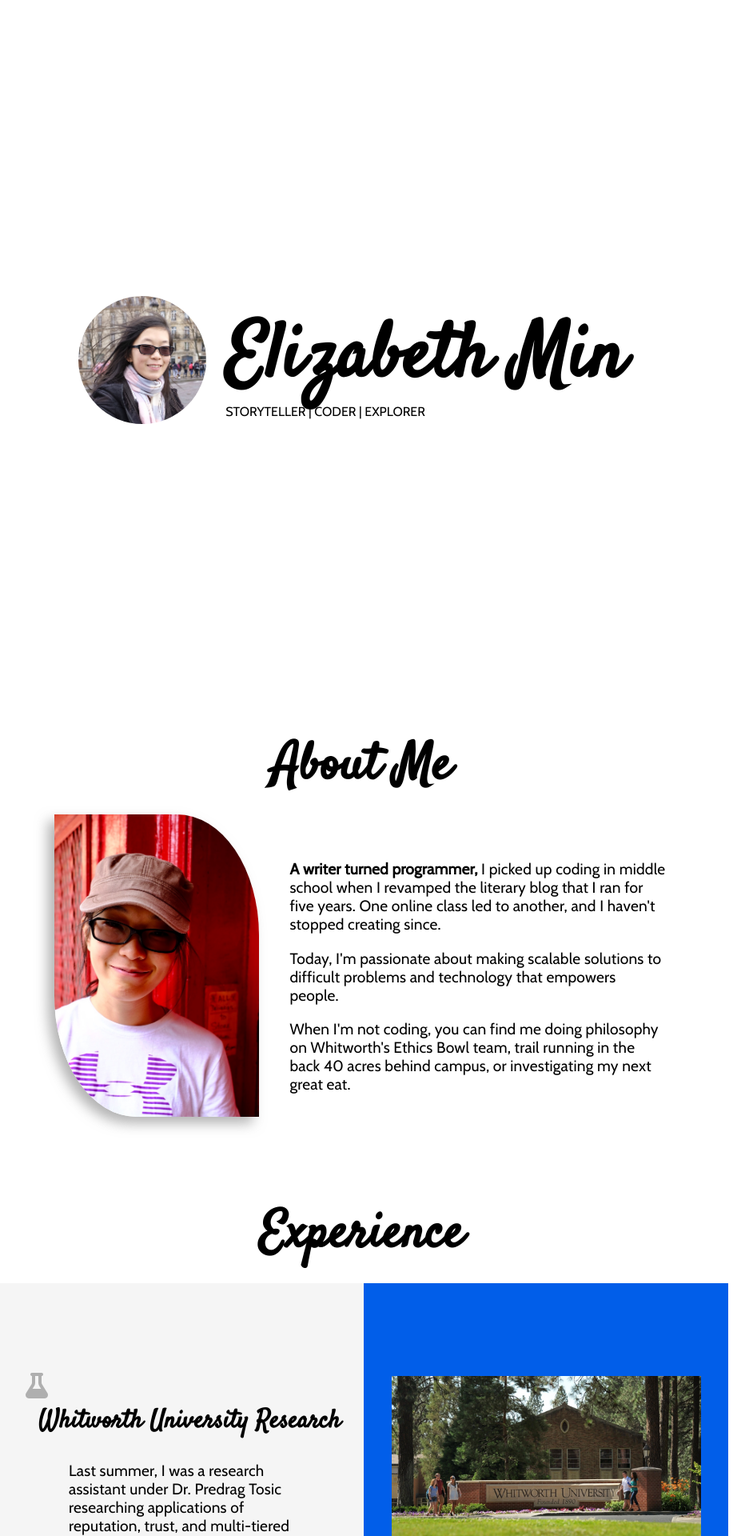
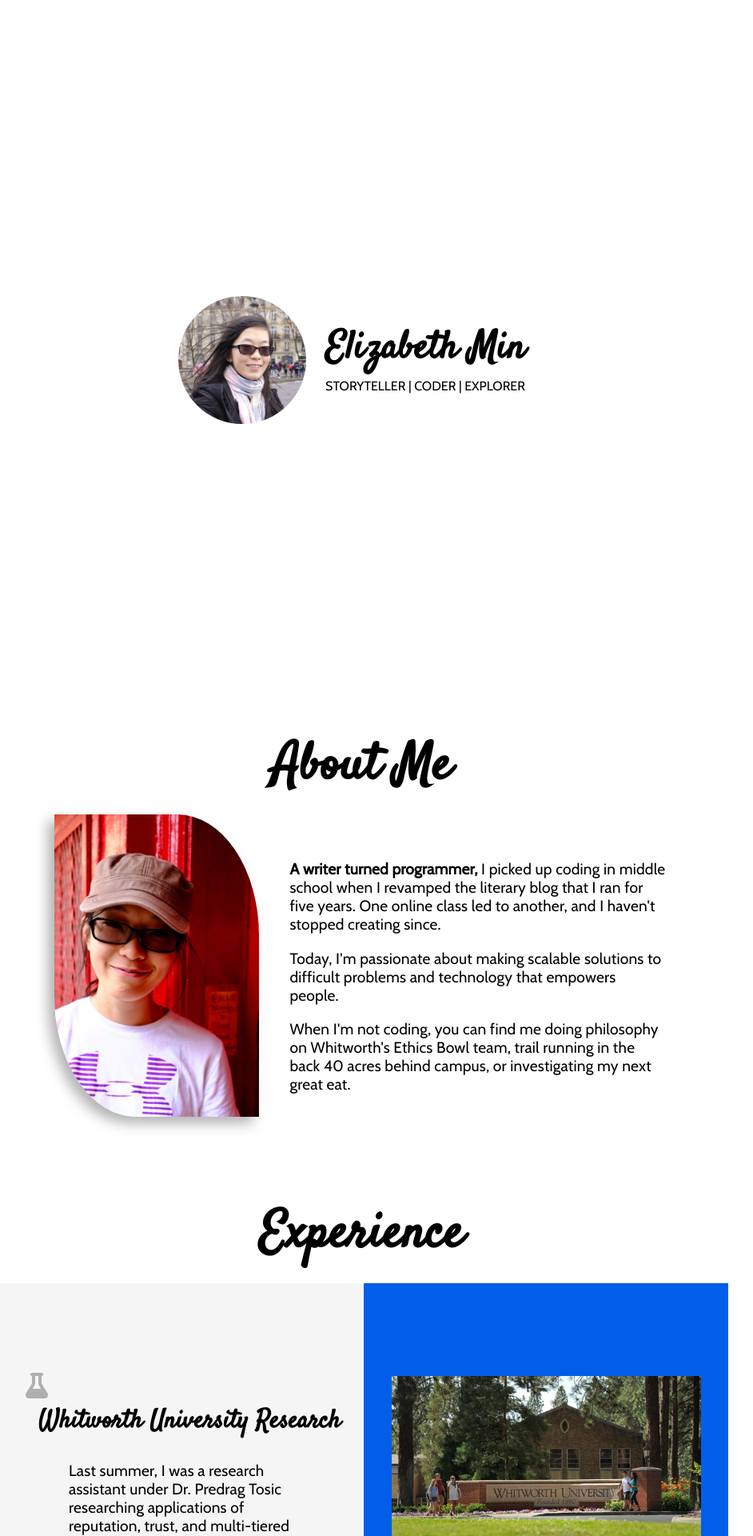
Before and after one commit to elmmo/elmmo.github.io, a Jekyll site: the page built from index.html, in a window 1280 px wide. Shown: the top 1920 px of the page at 80% size, without its empty margins (188-1130 px from the left). Built offline with Jekyll 4.4.1, drawn with Linux system fonts in a browser that asks for light colours; nearby versions of some CDN libraries.

Commit message:
Simplified SCSS compilation structure, added test pages

```diff
--- a/_config.yml
+++ b/_config.yml
@@ -1,2 +1,4 @@
 name: Elmmo
 markdown: kramdown
+sass:
+  style: compact # possible values: nested expanded compact compressed
--- a/_layouts/default.html
+++ b/_layouts/default.html
@@ -1,9 +1,12 @@
 <!DOCTYPE html>
 <html>
+
 <head>
-			<link rel="stylesheet" href="../main.css" />
+	<link rel="stylesheet" href="/assets/css/main.css" />
+	<link rel="icon" type="image/png" href="/assets/img/favicon.png">
 	<title>{{ page.title }}</title>
 </head>
+
 <body>
 	<nav>
 		<ul>
@@ -25,4 +28,5 @@
 		</ul>
 	</footer>
 </body>
+
 </html>
--- a/_layouts/home.html
+++ b/_layouts/home.html
@@ -1,10 +1,13 @@
 <!DOCTYPE html>
 <html>
+
 <head>
 	<script src="https://kit.fontawesome.com/583dcbd373.js"></script>
-            <link rel="stylesheet" href="../main.css" />
+	<link rel="stylesheet" href="/assets/css/main.css" />
+	<link rel="icon" type="image/png" href="/assets/img/favicon.png">
 	<title>{{ page.title }}</title>
 </head>
+
 <body>
 	<div class="container">
 
@@ -12,4 +15,5 @@
 
 	</div><!-- /.container -->
 </body>
+
 </html>
--- /dev/null
+++ b/_sass/_redesign.scss
@@ -0,0 +1,24 @@
+// Alyssa Redesign work goes here 9/12/26
+
+// $body-font: "Atkinson Hyperlegible";
+// $title-font: "Inter";
+
+h2 {
+    font-size: 3em;
+}
+
+.body-wrapper {
+    padding: 2rem;
+}
+
+.contact-card {
+    padding: 1em;
+    background-color: aliceblue;
+    border-radius: 8px;
+    display: flex;
+    flex-flow: column;
+
+    button {
+        width:fit-content;
+    }
+}
--- a/_sass/_variables.scss
+++ b/_sass/_variables.scss
@@ -1,7 +1,16 @@
+/* OUTSIDE IMPORTS */
+//// typography ////
+@import url('https://fonts.googleapis.com/css?family=Cabin&display=swap');
+@import url('https://fonts.googleapis.com/css?family=Satisfy&display=swap');
+@import url('https://fonts.googleapis.com/css2?family=Inter:ital,opsz,wght@0,14..32,100..900;1,14..32,100..900&display=swap'); // Inter
+@import url('https://fonts.googleapis.com/css2?family=Atkinson+Hyperlegible:ital,wght@0,400;0,700;1,400;1,700&display=swap'); // Atkinson-hyperlegible
+
 /* TYPOGRAPHY */
 //// fonts ////
 $body-font: "Cabin";
 $title-font: "Satisfy";
+// $body-font: "Atkinson Hyperlegible";
+// $title-font: "Inter";
 
 /* COLORS */
 $base-blue: rgb(31, 120, 254);
--- a/_sass/main.scss
+++ /dev/null
@@ -1,18 +0,0 @@
-/* OUTSIDE IMPORTS */
-//// typography ////
-@import url('https://fonts.googleapis.com/css?family=Cabin&display=swap');
-@import url('https://fonts.googleapis.com/css?family=Satisfy&display=swap');
-
-/* SASS COMPONENTS */
-//// variables ////
-@import "variables.scss";
-
-//// typography ////
-@import "typography.scss";
-
-//// functions ////
-@import "placeholders.scss";
-@import "functions.scss";
-
-//// templates ////
-@import "home.scss";
--- /dev/null
+++ b/assets/css/main.scss
@@ -0,0 +1,15 @@
+---
+---
+// variables ////
+@import "variables.scss";
+
+//// typography ////
+@import "typography.scss";
+
+//// functions ////
+@import "placeholders.scss";
+@import "functions.scss";
+
+//// templates ////
+@import "home.scss";
+@import "redesign.scss";
--- a/main.css
+++ /dev/null
@@ -1,202 +0,0 @@
-/* OUTSIDE IMPORTS */
-@import url("https://fonts.googleapis.com/css?family=Cabin&display=swap");
-@import url("https://fonts.googleapis.com/css?family=Satisfy&display=swap");
-/* SASS COMPONENTS */
-/* TYPOGRAPHY */
-/* COLORS */
-/* SPACING */
-/* FEATURED */
-* {
-  font-family: "Cabin"; }
-
-h1, h2, h3, h4, h5, h6 {
-  font-family: "Satisfy";
-  margin: 0.2em 0 0.2em 0; }
-
-h1 {
-  font-size: 7em; }
-
-h2 {
-  font-size: 6em; }
-
-h3 {
-  font-size: 5em; }
-
-h4 {
-  font-size: 4em; }
-
-h5 {
-  font-size: 3em; }
-
-h6 {
-  font-size: 2em; }
-
-/* SPACING */
-#home-header, .featured .horizontal-panels div[class^="content-wide-"], .featured .horizontal-panels div[class^="content-wide-"] .feature-img, .featured .vertical-panels, .featured .vertical-panels div[class^="content-tall-"], .social-bar {
-  display: flex;
-  justify-content: center;
-  align-items: center; }
-
-/* TYPOGRAPHY */
-.about .about-text, .featured .horizontal-panels div[class^="content-wide-"] .wide-text p, .featured .vertical-panels div[class^="content-tall-"] p, .footer p, .footer span {
-  letter-spacing: 0.2px;
-  font-size: 1.2em;
-  line-height: 1.2em; }
-
-body {
-  margin: 0; }
-
-#home-header {
-  height: 100vh; }
-  #home-header h2 {
-    margin: 0.2em 0 -0.3em 0; }
-  #home-header img {
-    width: 10em;
-    height: 10em;
-    border-radius: 360px;
-    position: relative;
-    right: 1.5em; }
-
-h4 {
-  text-align: center; }
-
-.about {
-  margin: 0 20vw 8% 20vw;
-  display: flex; }
-  .about img {
-    border-radius: 0 40%;
-    width: 20vw;
-    box-shadow: -0.5em 0.5em 1em rgba(148, 148, 148, 0.721);
-    margin-right: 3vw; }
-  .about .about-text p:nth-of-type(1) {
-    margin-top: 3em; }
-
-.featured {
-  margin-bottom: 8%; }
-  .featured .horizontal-panels {
-    margin-bottom: 8%; }
-    .featured .horizontal-panels div[class^="content-wide-"] {
-      border: 1pt solid white;
-      background-color: rgba(223, 223, 223, 0.324);
-      height: 50vh;
-      margin: 0 20vh 0 20vh; }
-      .featured .horizontal-panels div[class^="content-wide-"] .wide-text {
-        margin: 0 3% 0 6%;
-        display: inline-block;
-        width: 45%; }
-        .featured .horizontal-panels div[class^="content-wide-"] .wide-text h6 {
-          margin-bottom: 0.8em;
-          display: inline-block; }
-        .featured .horizontal-panels div[class^="content-wide-"] .wide-text p {
-          margin: 0 10% 0 10%; }
-        .featured .horizontal-panels div[class^="content-wide-"] .wide-text i {
-          margin: 0 1em 0 -0.5em;
-          color: rgba(148, 148, 148, 0.721); }
-      .featured .horizontal-panels div[class^="content-wide-"] .feature-img {
-        width: 54%;
-        height: 100%; }
-        .featured .horizontal-panels div[class^="content-wide-"] .feature-img img {
-          width: 85%;
-          max-height: 90%; }
-  .featured .vertical-panels {
-    margin: 0 5% 0 5%; }
-    .featured .vertical-panels div[class^="content-tall-"] {
-      border: solid rgba(223, 223, 223, 0.324) 0.1em;
-      height: 50vh;
-      width: 30vw;
-      flex-direction: column;
-      text-align: center;
-      padding: 6vh 0 6vh 0;
-      margin: 0 1% 0 1%;
-      transition: background-color .4s linear; }
-      .featured .vertical-panels div[class^="content-tall-"] i {
-        margin: 0.5em 0 0.8em 0;
-        color: rgba(148, 148, 148, 0.721); }
-      .featured .vertical-panels div[class^="content-tall-"] h6 {
-        margin-bottom: 0.3em; }
-      .featured .vertical-panels div[class^="content-tall-"] p {
-        margin: 0 10% 0 10%; }
-      .featured .vertical-panels div[class^="content-tall-"] p:nth-of-type(2) {
-        color: rgba(148, 148, 148, 0.721);
-        margin: 1em 0 1em 0; }
-      .featured .vertical-panels div[class^="content-tall-"] .current, .featured .vertical-panels div[class^="content-tall-"] .past {
-        border: 1pt solid;
-        border-radius: 0.3em;
-        padding: 0.3em 0.4em; }
-      .featured .vertical-panels div[class^="content-tall-"] .current {
-        border-color: #64ce69;
-        color: #64ce69; }
-      .featured .vertical-panels div[class^="content-tall-"] .past {
-        border-color: rgba(148, 148, 148, 0.721);
-        color: rgba(148, 148, 148, 0.721); }
-      .featured .vertical-panels div[class^="content-tall-"]:hover p, .featured .vertical-panels div[class^="content-tall-"]:hover i, .featured .vertical-panels div[class^="content-tall-"]:hover h6, .featured .vertical-panels div[class^="content-tall-"]:hover .current, .featured .vertical-panels div[class^="content-tall-"]:hover .past {
-        color: white; }
-      .featured .vertical-panels div[class^="content-tall-"]:hover .current {
-        background-color: #64ce69; }
-      .featured .vertical-panels div[class^="content-tall-"]:hover .past {
-        background-color: rgba(148, 148, 148, 0.721); }
-  .featured #view-more {
-    text-align: right;
-    color: rgba(148, 148, 148, 0.721);
-    text-decoration: none; }
-    .featured #view-more p {
-      margin: 1.4em 5em 0 0; }
-    .featured #view-more:hover {
-      text-decoration: underline;
-      color: black; }
-    .featured #view-more:visited {
-      text-decoration: none;
-      color: rgba(148, 148, 148, 0.721); }
-
-.social-bar {
-  margin: 2em 0 2em 0; }
-  .social-bar i {
-    margin: 0 0.2em 0 0.2em; }
-
-.content-wide-1 .feature-img {
-  background-color: #015ee9; }
-
-.social-bar-1 {
-  color: rgba(148, 148, 148, 0.721); }
-  .social-bar-1:hover {
-    color: #015ee9; }
-
-.content-tall-1:hover {
-  border-color: white;
-  background-color: #015ee9; }
-
-.content-wide-2 .feature-img {
-  background-color: #0149b6; }
-
-.social-bar-2 {
-  color: rgba(148, 148, 148, 0.721); }
-  .social-bar-2:hover {
-    color: #0149b6; }
-
-.content-tall-2:hover {
-  border-color: white;
-  background-color: #0149b6; }
-
-.content-wide-3 .feature-img {
-  background-color: #013583; }
-
-.social-bar-3 {
-  color: rgba(148, 148, 148, 0.721); }
-  .social-bar-3:hover {
-    color: #013583; }
-
-.content-tall-3:hover {
-  border-color: white;
-  background-color: #013583; }
-
-.footer {
-  display: flex;
-  justify-content: space-between;
-  background-color: rgba(148, 148, 148, 0.721);
-  color: #ededed;
-  padding: 0.5em 1.5em; }
-  .footer p, .footer span {
-    font-size: 1em;
-    margin: 0; }
-
-/*# sourceMappingURL=main.css.map */
```
Also changed, not shown: _layouts/minimal.html (added, +19 -0 lines), hello.html (added, +17 -0 lines), home.html (added, +9 -0 lines), assets/img/favicon.png (added), 2 other files. Lines whose indentation alone changed are shown as unchanged.
